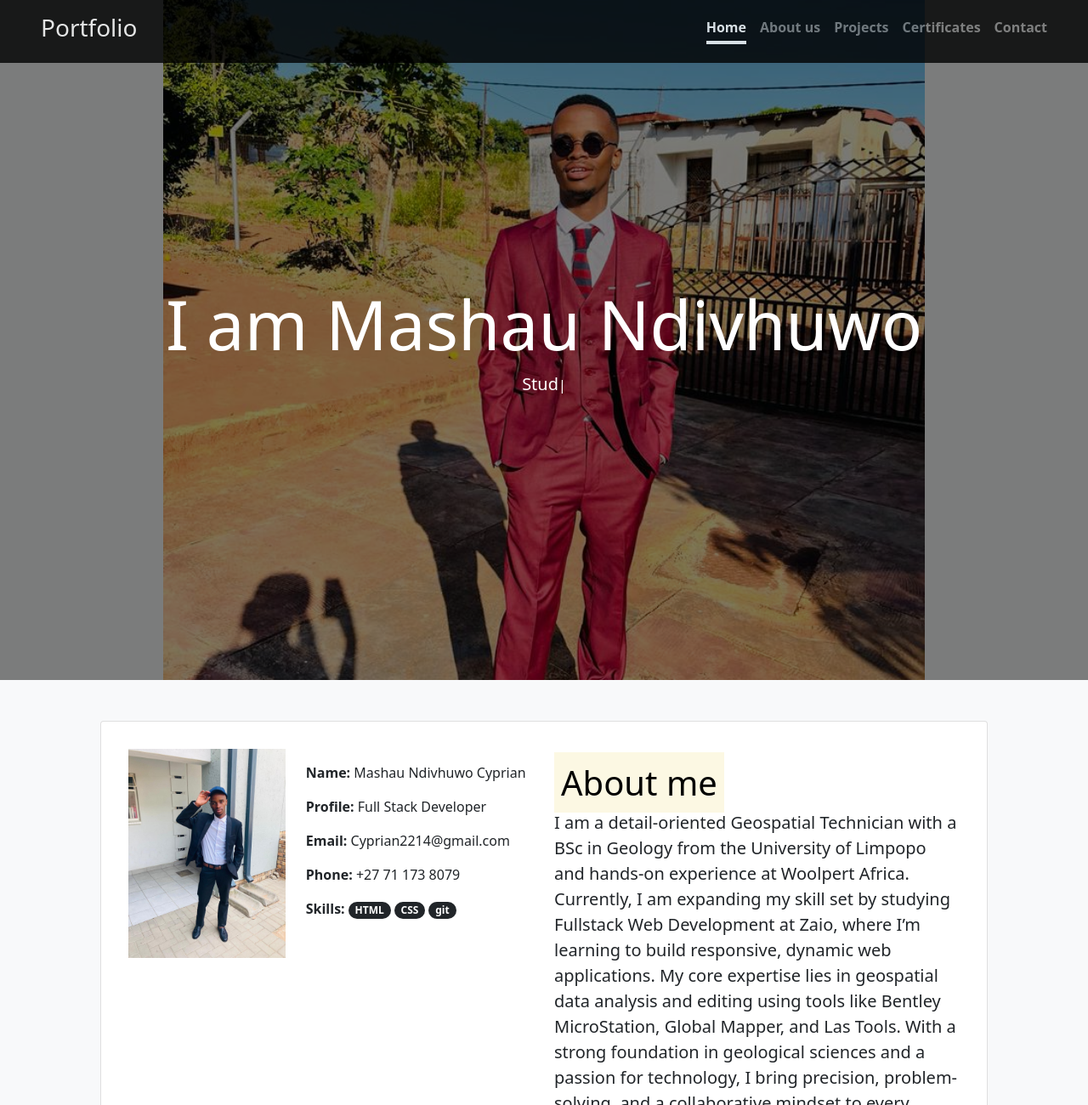
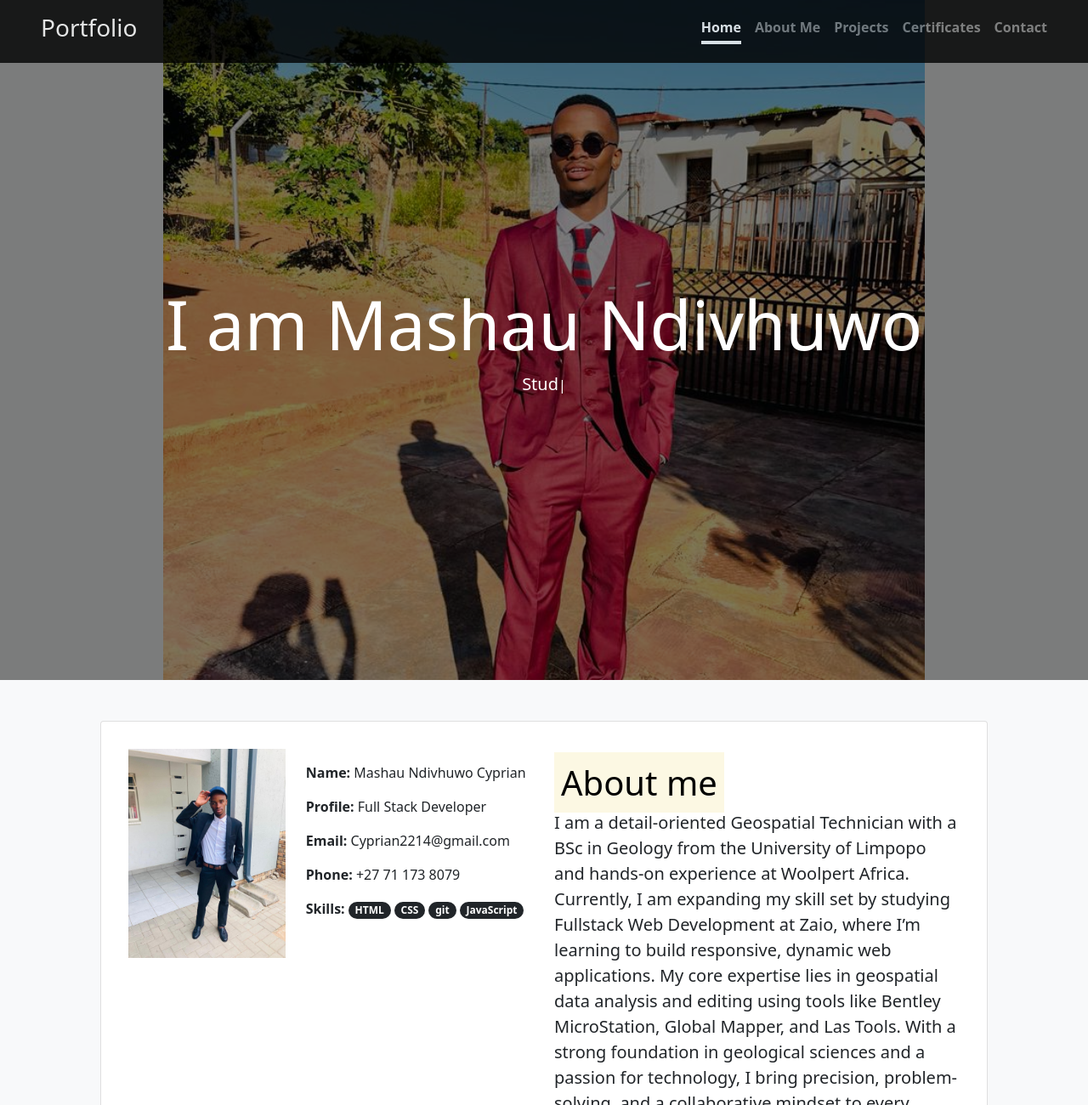
Before and after one commit to cyprian2214/Bootstrap-portfolio, a plain HTML site: page index.html in a window 1280 px wide. Shown: the top 1300 px of the page at 85% size. Drawn offline with nearby package versions, Linux system fonts and the light colour scheme.

```diff
--- a/index.html
+++ b/index.html
@@ -41,7 +41,7 @@
           <h3 class="float-md-start text-center">Portfolio</h3>
           <nav class="nav nav-masthead justify-content-center float-md-end">
             <a class="nav-link active" aria-current="page" href="#">Home</a>
-            <a class="nav-link" href="#about-us">About us</a>
+            <a class="nav-link" href="#about-us">About Me</a>
             <a class="nav-link" href="#projects">Projects</a>
             <a class="nav-link" href="#certificates">Certificates</a>
             <a class="nav-link" href="#contact">Contact</a>
@@ -80,6 +80,7 @@
                       <span class="badge rounded-pill bg-dark">HTML</span>
                       <span class="badge rounded-pill bg-dark">CSS</span>
                       <span class="badge rounded-pill bg-dark">git</span>
+                      <span class="badge rounded-pill bg-dark">JavaScript</span>
                     </p>
                   </div>
                 </div>
@@ -284,9 +285,6 @@
               </div>
             </div>
           </div>
-
-
-
         </div>
       </div>
     </section>
```
